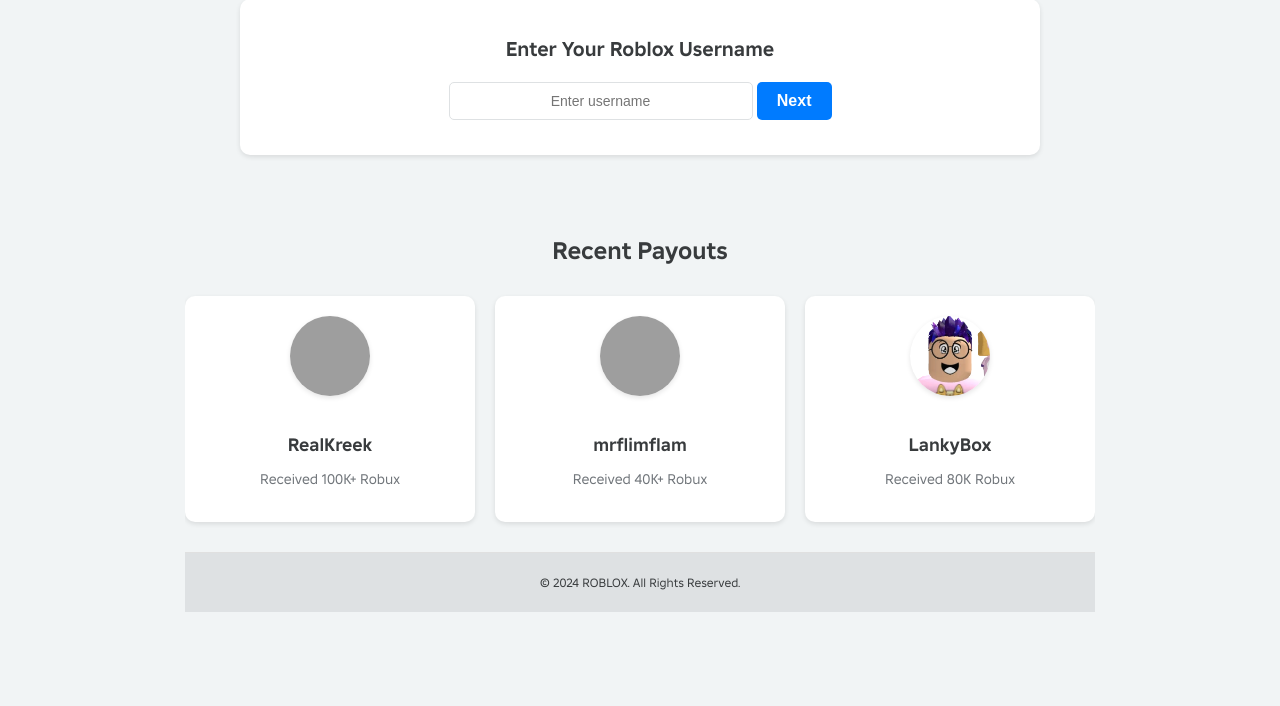
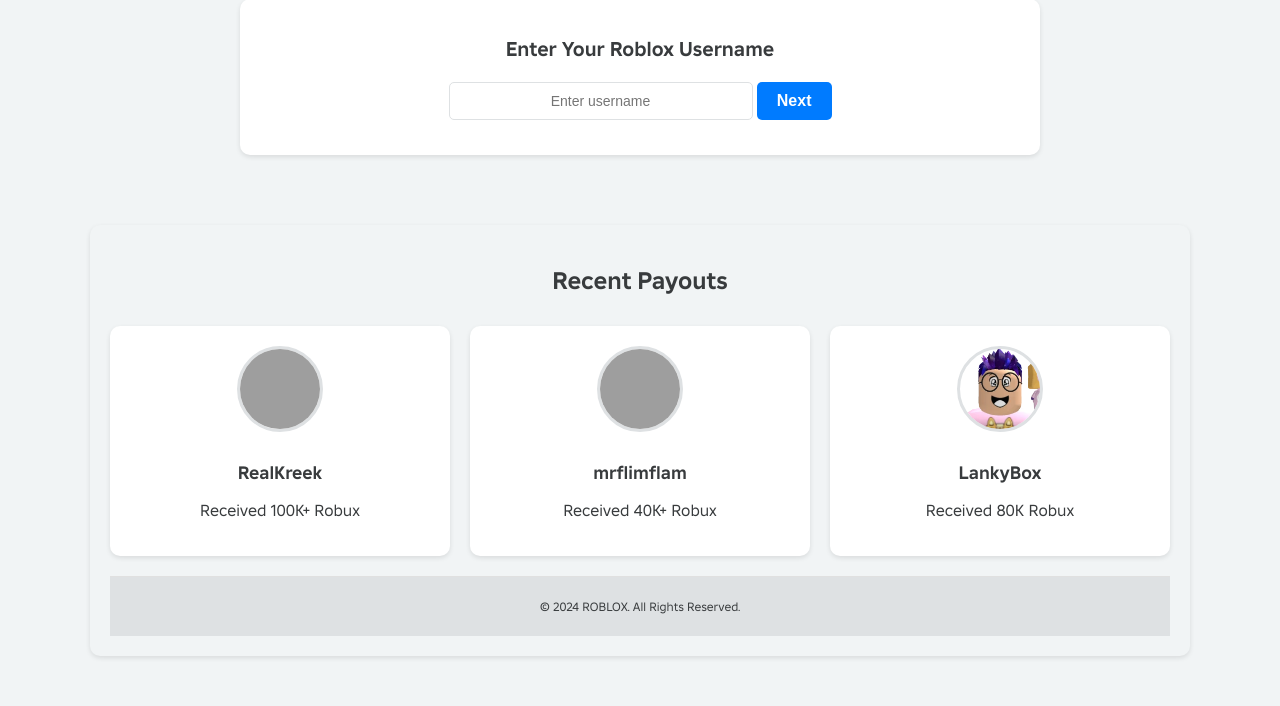
Before and after one commit to duxy-skh/roblox-avatar-app, a Flask app: page / in a window 1280 px wide. Shown: the part 244-950 px from the top of the page. Before the commit the page ends 856 px from the top, so only its background shows below. Run offline with Flask 3, Linux system fonts and the light colour scheme; some libraries are stand-ins or nearby versions; grey boxes are pictures that could not be loaded.

Commit message:
Update style.css

```diff
--- a/static/css/style.css
+++ b/static/css/style.css
@@ -648,79 +648,56 @@
 
 /* Recent Payouts Section */
 #recent-payouts {
-  margin: 40px 0; /* Add spacing around the section */
+  margin: 50px auto;
+  padding: 20px;
+  background-color: #F1F4F5;
+  border-radius: 10px;
   text-align: center;
+  max-width: 1200px;
+  box-shadow: 0 2px 5px rgba(0, 0, 0, 0.1);
 }
 
 #recent-payouts .section-title {
   font-size: 24px;
   font-weight: bold;
-  margin-bottom: 20px;
-  color: #383B3D; /* Match your site's color scheme */
+  color: #383B3D;
+  margin-bottom: 30px;
 }
 
-/* Payouts Container */
 .payouts-container {
   display: flex;
-  gap: 20px; /* Space between payout cards */
-  overflow-x: auto; /* Enable horizontal scrolling */
-  scroll-behavior: smooth; /* Enable smooth scrolling for swipe functionality */
-  -webkit-overflow-scrolling: touch; /* Enable smooth scrolling on iOS devices */
-  padding: 10px 0; /* Optional: Add vertical padding for spacing */
+  justify-content: space-evenly;
+  gap: 20px;
+  flex-wrap: wrap; /* Ensures responsiveness on smaller screens */
 }
 
-/* Payout Cards */
 .payout-card {
-  flex: 0 0 auto; /* Prevent cards from shrinking/growing */
-  width: 250px; /* Fixed width for each card */
-  background-color: #FFFFFF; /* Card background */
-  border-radius: 10px; /* Rounded corners */
-  box-shadow: 0 2px 5px rgba(0, 0, 0, 0.1); /* Subtle shadow for cards */
-  padding: 20px; /* Internal padding */
+  background-color: #FFFFFF;
+  border-radius: 10px;
+  padding: 20px;
+  box-shadow: 0 2px 5px rgba(0, 0, 0, 0.1);
   text-align: center;
+  width: 300px; /* Fixed width for each card */
 }
 
-/* Avatar Image */
 .payout-avatar {
-  width: 80px; /* Avatar size */
+  width: 80px;
   height: 80px;
-  border-radius: 50%; /* Make avatar circular */
-  margin-bottom: 15px; /* Spacing below the avatar */
-  box-shadow: 0 2px 5px rgba(0, 0, 0, 0.1); /* Add shadow to the avatar */
+  border-radius: 50%;
+  margin-bottom: 15px;
+  border: 3px solid #DEE1E3;
 }
 
-/* Username Styling */
 .payout-username {
   font-size: 18px;
   font-weight: bold;
   color: #383B3D;
-  margin-bottom: 10px; /* Spacing below the username */
+  margin: 10px 0;
 }
 
-/* Payout Amount Styling */
 .payout-amount {
-  font-size: 14px;
-  color: #70757A; /* Subtle text color */
-}
-
-/* Responsive Design */
-@media (max-width: 768px) {
-  .payout-card {
-    width: 200px; /* Adjust card width for smaller screens */
-  }
-  #recent-payouts .section-title {
-    font-size: 20px; /* Smaller title on small screens */
-  }
-}
-
-/* Optional: Center Payout Cards When Scrolling Ends */
-.payouts-container::-webkit-scrollbar {
-  display: none; /* Hide scrollbar for better UX */
-}
-
-.payouts-container {
-  -ms-overflow-style: none; /* Hide scrollbar on Internet Explorer */
-  scrollbar-width: none; /* Hide scrollbar on Firefox */
+  font-size: 16px;
+  color: #383B3D;
 }
 
 
```
